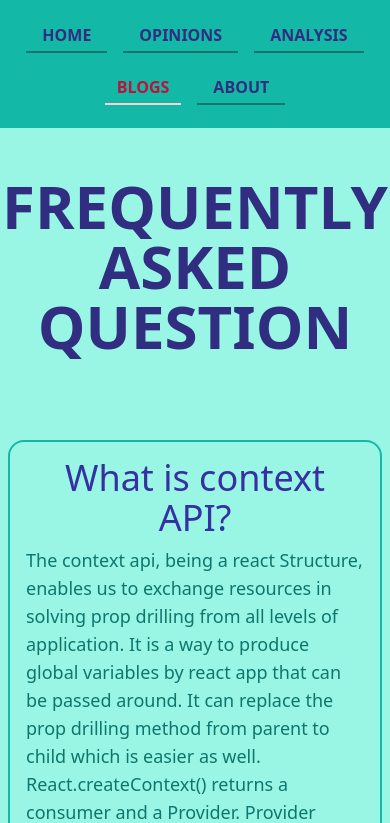
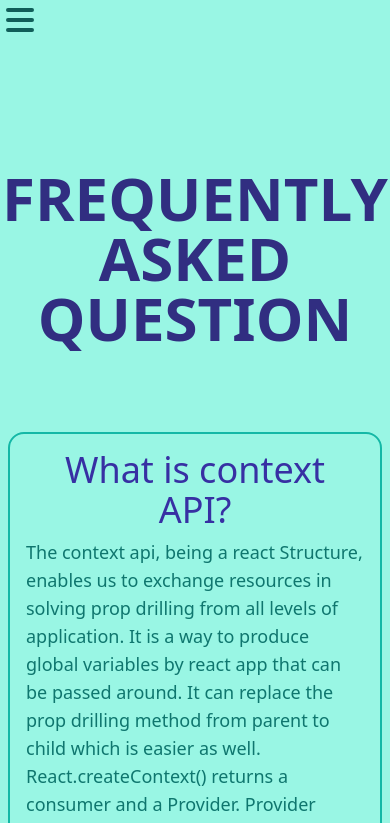
Before and after one commit to engrkashem/product-analysis-clients, a React (Create React App) app: page /blogs in a window 390 px wide. Shown: the top 823 px of the page. Built offline with nearby package versions, Linux system fonts and the light colour scheme.

Commit message:
hamburget added

```diff
--- a/src/components/About/About.js
+++ b/src/components/About/About.js
@@ -2,8 +2,8 @@ import React from 'react';
 
 const About = () => {
     return (
-        <div className='flex flex-col items-center'>
-            <h2 className=' text-6xl font-semibold text-indigo-900  text-center mt-10'>Our Packages</h2>
+        <div className='flex flex-col items-center mt-32  sm:mt-10'>
+            <h2 className=' text-6xl font-semibold text-indigo-900  text-center'>Our Packages</h2>
             <div className='grid grid-cols-1 md:grid-cols-2 lg:grid-cols-3 mt-10'>
                 <div className=' border-2  mx-2 p-5 rounded-lg mb-5 h-[300px]'>
                     <h3 className=' text-indigo-800 font-semibold text-2xl mb-5'>Regular Package</h3>
--- a/src/components/Analysis/Analysis.js
+++ b/src/components/Analysis/Analysis.js
@@ -10,7 +10,7 @@ const Analysis = () => {
 
     return (
         <div>
-            <div className='mt-20'>
+            <div className='mt-32 sm:mt-16'>
                 <h2 className='text-center my-5 font-bold text-4xl text-indigo-900'>Month Vs Sell</h2>
                 <MonthVsSell
                     key={'1'}
--- a/src/components/Blogs/Blogs.js
+++ b/src/components/Blogs/Blogs.js
@@ -5,8 +5,8 @@ const Blogs = () => {
     //Question and Answer
 
     return (
-        <div>
-            <h1 className='text-6xl text-center text-indigo-900 font-semibold mt-12'>FREQUENTLY ASKED QUESTION</h1>
+        <div className=' mt-32 sm:mt-10'>
+            <h1 className='text-6xl text-center text-indigo-900 font-semibold'>FREQUENTLY ASKED QUESTION</h1>
             <div className='grid grid-cols-1 md:grid-cols-2 lg:grid-cols-3 mt-16'>
                 <div className=' border-2 border-teal-500 mt-5 mx-2 p-4 rounded-2xl'>
                     <h2 className=' text-4xl text-center text-indigo-800 mb-2 font-medium'>What is context API?</h2>
--- a/src/components/Header/Header.js
+++ b/src/components/Header/Header.js
@@ -1,9 +1,20 @@
-import React from 'react';
+import { MenuIcon, XIcon } from '@heroicons/react/solid';
+import React, { useState } from 'react';
 import { NavLink } from 'react-router-dom';
 
 const Header = () => {
+
+    //toggle function to show & hide hamburger
+    const [open, setOpen] = useState(false)
+
     return (
-        <div className=' bg-teal-500 flex flex-wrap justify-center items-center gap-4 py-5 h-32 sm:h-20 font-sans'>
+        <nav>
+            <div onClick={() => setOpen(!open)} className='w-10 h-10 text-teal-800 sm:hidden flex justify-center items-center'>
+                {
+                    open ? <XIcon></XIcon> : <MenuIcon></MenuIcon>
+                }
+            </div>
+            <div className={`sm:static absolute duration-500 ${open ? ' top-10 right-1' : 'top-[-200px]'}   bg-teal-500 flex flex-wrap justify-center items-center gap-4 py-5 h-32 sm:h-20 font-sans `}>
                 <NavLink
                     className={({ isActive }) => (isActive ? ' text-rose-700 font-bold transition ease-in delay-50 border-b-2 px-3 pb-1 border-rose-200' : 'text-indigo-900 font-bold border-b-2 px-4 pb-1 border-teal-700 hover:text-indigo-700  ')}
                     to={'/'}>HOME</NavLink>
@@ -20,6 +31,7 @@ const Header = () => {
                     className={({ isActive }) => (isActive ? ' text-rose-700 font-bold transition ease-in delay-50 border-b-2 px-3 pb-1 border-rose-200' : 'text-indigo-900 font-bold border-b-2 px-4 pb-1 border-teal-700 hover:text-indigo-700  ')}
                     to={'/about'}>ABOUT</NavLink>
             </div>
+        </nav>
     );
 };
 
--- a/src/components/Home/Home.js
+++ b/src/components/Home/Home.js
@@ -17,7 +17,7 @@ const Home = () => {
 
     return (
         <div>
-            <div className='sm:flex justify-around items-center mt-16 h-full '>
+            <div className='sm:flex justify-around items-center mt-32 sm:mt-12 h-full '>
                 <div className='sm:w-1/2 px-8 '>
                     <h1 className='text-6xl font-semibold text-indigo-900 text-justify'>ONE SHOT..</h1>
                     <h1 className='text-6xl font-semibold text-indigo-800'>ONE MEMORY !!</h1>
--- a/src/components/Reviews/Reviews.js
+++ b/src/components/Reviews/Reviews.js
@@ -9,7 +9,7 @@ const Reviews = () => {
 
     return (
         <div >
-            <h2 className=' text-5xl text-center my-6 text-indigo-900'>Clients Appreciations</h2>
+            <h2 className=' text-5xl text-center mb-6 mt-32 sm:mt-5 text-indigo-900'>Clients Appreciations</h2>
             <div className=' p-3'>
                 {
                     reviews.map(review => <Review
```
Lines whose indentation alone changed are shown as unchanged.
